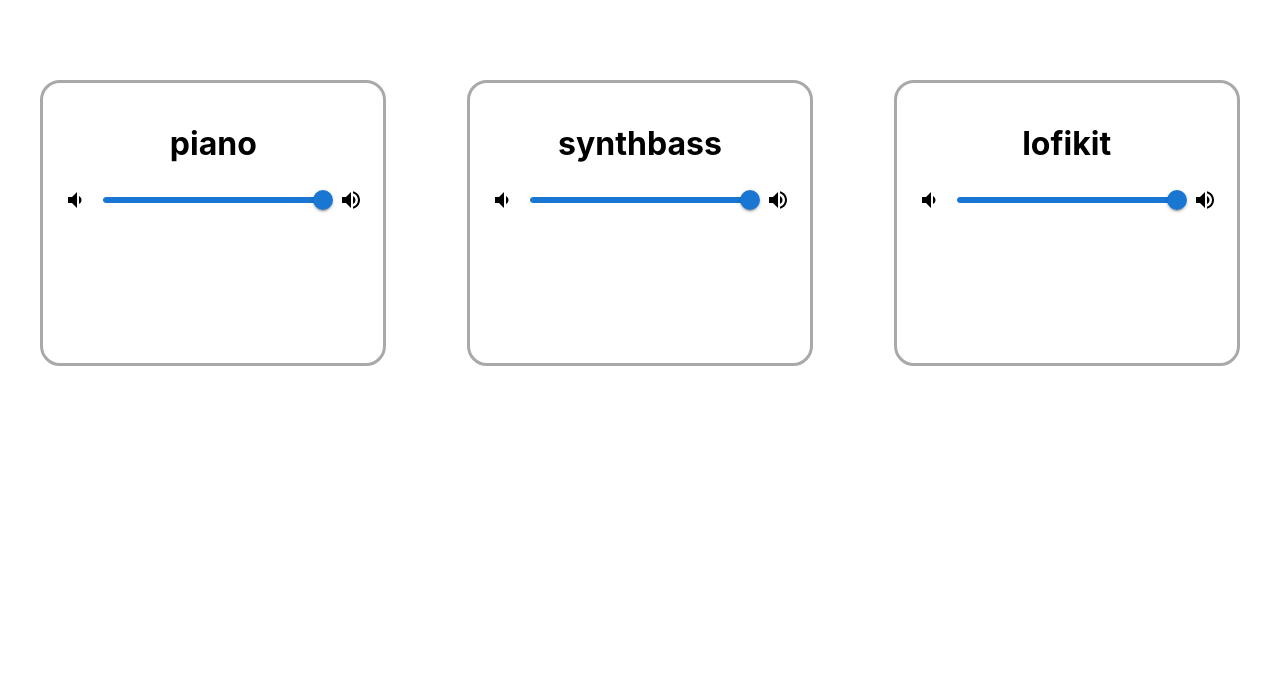
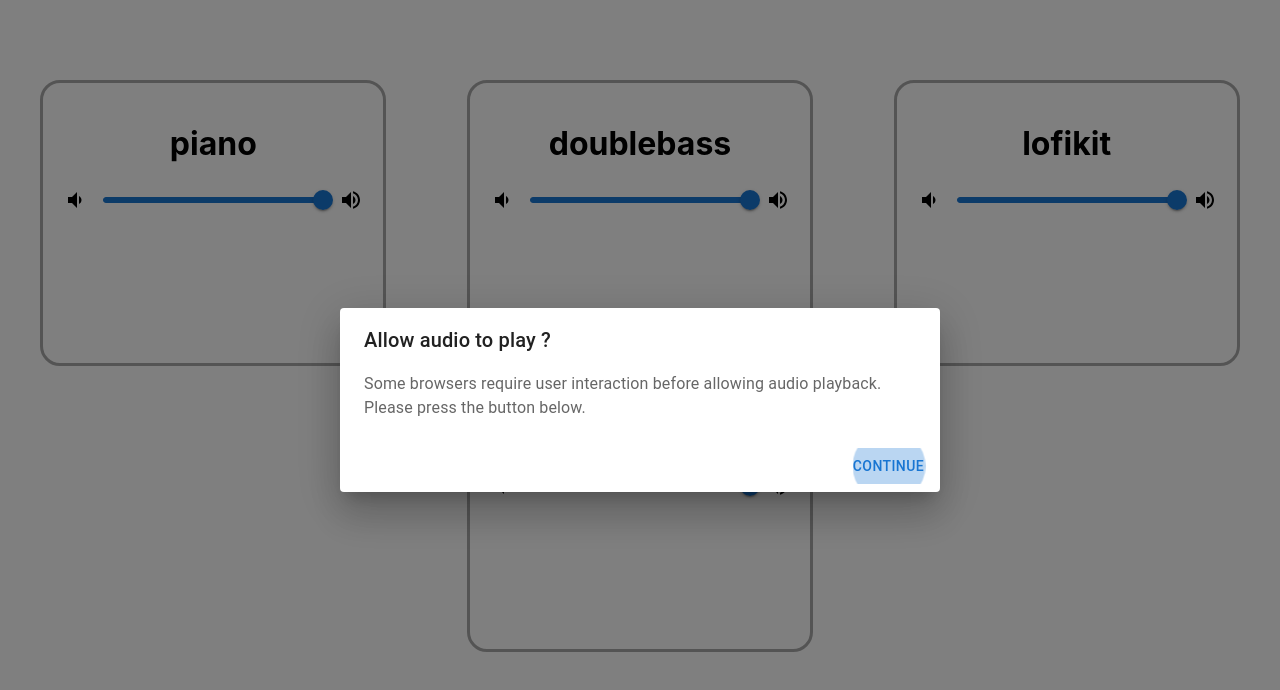
Before and after one commit to nsarrazin/lofi, a React (Create React App) app in the folder web/: page / in a window 1280 px wide. Shown: the top 690 px of the page. Built offline with nearby package versions, Linux system fonts and the light colour scheme; no server answers.

Commit message:
Improved current loop - Added Alert playback for chrome - Added double bass instrument

```diff
--- a/web/src/App.tsx
+++ b/web/src/App.tsx
@@ -5,6 +5,7 @@
 import { SocketContext, socket } from './context/socket';
 import * as Tone from 'tone'
 import Grid from '@mui/material/Grid';
+import AlertDialog from './components/alert';
 
 const piano = new Tone.Sampler({
   urls: {
@@ -54,7 +55,16 @@
   baseUrl: "audio/drums/",
 });
 
-const synth = new Tone.PolySynth(Tone.Synth);
+
+const bass = new Tone.Sampler({
+  urls:{C2: "RT_One_Shot_Bass_Synth_Upright_C.wav"},
+  baseUrl: "audio/oneshots/"
+});
+
+const pad = new Tone.Sampler({
+  urls:{C4: "RT_One_Shot_Classic_Rosen_Lead_C.wav"},
+  baseUrl: "audio/oneshots/"
+})
 
 Tone.Transport.bpm.value = 80;
 Tone.Transport.loop = true;
@@ -64,11 +74,14 @@
 function App() {
   return (
     <div className="App">
+      <AlertDialog/>
       <SocketContext.Provider value={socket}>
       <Grid container direction={'row'} justifyContent="space-around" marginTop="10vh">
         <Instrument source={piano} name='piano' type='chords' />
-        <Instrument source={synth} name='synthbass' type='bass' />
+        <Instrument source={bass} name='doublebass' type='bass' />
         <Instrument source={drums} name='lofikit' type='drums' />
+        <Instrument source={pad} name='synthpad' type='pads' />
+
       </Grid>
       </SocketContext.Provider>
     </div>
@@ -78,7 +91,4 @@
 // add meta info in flask with bpm and such
 // add meta info to socket next to bytefile with length of midi file
 // add extra meta component with master volume, effect tracks, etc.
-// add drumkit support
-// improve front-end UI with volume sliders
-// fix the deployment with docker
 export default App;
--- /dev/null
+++ b/web/src/components/alert.tsx
@@ -0,0 +1,43 @@
+import * as Tone from 'tone'
+
+import * as React from 'react';
+import Button from '@mui/material/Button';
+import Dialog from '@mui/material/Dialog';
+import DialogActions from '@mui/material/DialogActions';
+import DialogContent from '@mui/material/DialogContent';
+import DialogContentText from '@mui/material/DialogContentText';
+import DialogTitle from '@mui/material/DialogTitle';
+
+export default function AlertDialog() {
+  const [open, setOpen] = React.useState(true);
+  const handleClose = () => {
+    setOpen(false);
+    Tone.start();
+  };
+
+  return (
+    <div>
+      <Dialog
+        open={open}
+        onClose={handleClose}
+        aria-labelledby="alert-dialog-title"
+        aria-describedby="alert-dialog-description"
+        onBackdropClick={()=>{}}
+        >
+        <DialogTitle id="alert-dialog-title">
+          {"Allow audio to play ?"}
+        </DialogTitle>
+        <DialogContent>
+          <DialogContentText id="alert-dialog-description">
+            Some browsers require user interaction before allowing audio playback. Please press the button below.
+          </DialogContentText>
+        </DialogContent>
+        <DialogActions>
+          <Button onClick={handleClose} autoFocus>
+          Continue
+          </Button>
+        </DialogActions>
+      </Dialog>
+    </div>
+  );
+}
--- a/web/src/features/player.tsx
+++ b/web/src/features/player.tsx
@@ -11,7 +11,6 @@
 }
 
 export const Player = ({path, source, volume}: PlayerProps) => {
-    const [playing, setPlaying] = useState(true);
     const [eventID, setEventID] = useState([0]);
     const [array, setArray] = useState<Int8Array>();
 
```
Also changed, not shown: 2 other files (tests, documents, lock files or other folders).
